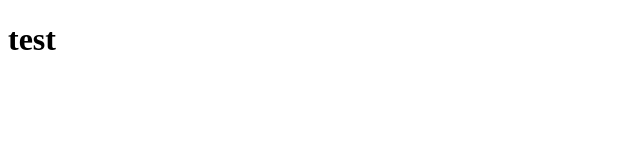
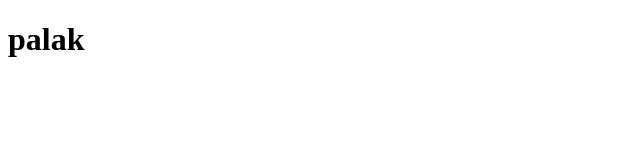
Before and after one commit to BeatriceDT/FinalProject, a plain HTML site: page index.html in a window 1280 px wide. Shown: the full height of the page, 0-640 px from the left. Drawn offline with Linux system fonts and the light colour scheme.

Commit message:
Update index.html

```diff
--- a/index.html
+++ b/index.html
@@ -6,7 +6,7 @@
     </head>
     <body>
         <h1>
-            test
+            palak
             </h1>
     </body>
 </html>
```
